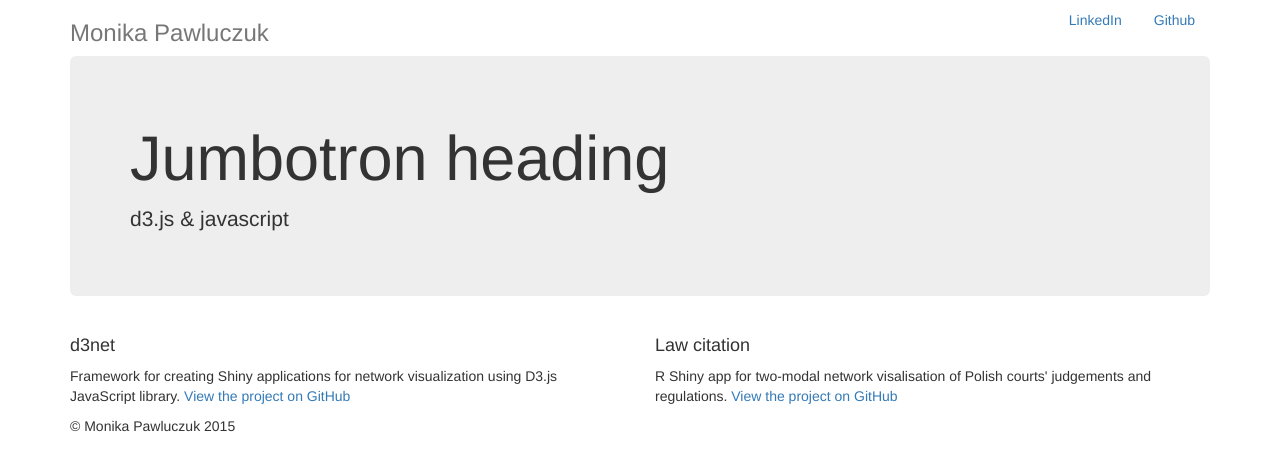
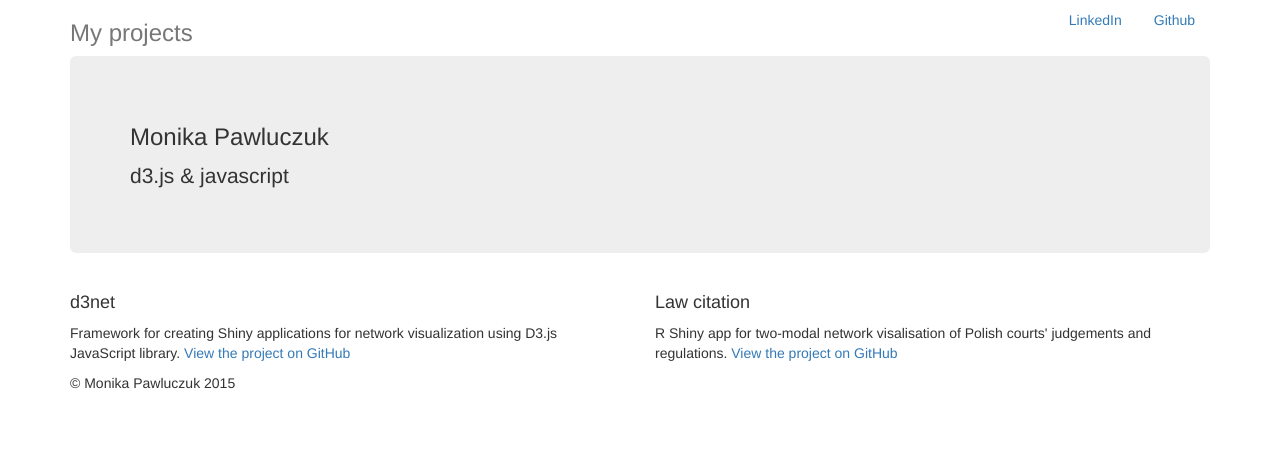
Before and after one commit to pawluczuk/pawluczuk.github.io, a plain HTML site: page index.html in a window 1280 px wide. Drawn offline with nearby package versions, Linux system fonts and the light colour scheme.

Commit message:
some fixes

```diff
--- a/index.html
+++ b/index.html
@@ -30,10 +30,10 @@
 						</li>
 			 		 </ul>
 				</nav>
-				<h3 class="text-muted">Monika Pawluczuk</h3>
+				<h3 class="text-muted">My projects</h3>
 		  	</div>
 	  		<div class="jumbotron">
-				<h1>Jumbotron heading</h1>
+				<h3>Monika Pawluczuk</h3>
 				<p class="lead">d3.js & javascript</p>
 			</div>
 	 		<div class="row marketing">
```
